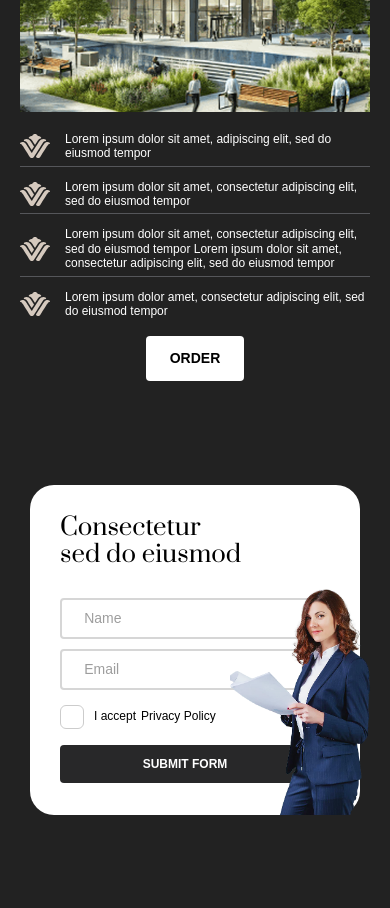
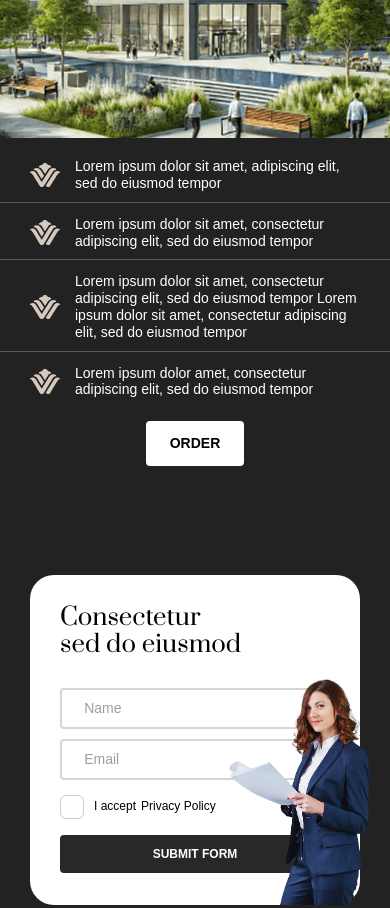
Before and after one commit to abdanila/MST_test, a plain HTML site: page index.html in a window 390 px wide. Shown: the part 1000-1908 px from the top of the page. Drawn offline with Linux system fonts and the light colour scheme.

Commit message:
моб.адаптация версия 2 до 320px стабильная

```diff
--- a/style.css
+++ b/style.css
@@ -966,9 +966,10 @@ a{
 }
 .banner__content__price__text {
   font-size: 16px;
+  gap: 8px;
 }
 .banner__content__price__num {
-  font-size: 22px;
+  font-size: 18px;
 }
 .banner__content__order {
   padding: 12px 32px;
@@ -979,7 +980,7 @@ a{
 }
 .banner-info__grid {
   display: grid;
-  grid-template-columns: 0fr 2fr 1fr;
+  grid-template-columns: 1fr;
   gap: 20px;
 }
 .banner__content__price {
@@ -1108,10 +1109,19 @@ a{
   overflow: hidden;
 }
 .form__content__grid {
-  grid-template-columns: 1fr 1fr;
+  grid-template-columns: 1fr;
 }
+.banner-info__container {
+  max-width: 1920px;
+  padding: 0px;
+  margin: 0 auto;
 }
-@media(max-width:544px){
+.banner-info__grid__items__list__li {
+  padding: 0px 30px 10px 30px;
+}
+.banner-info {
+  margin-top: 100px;
+}
   .logo-text {
     font-size: 24px;
     margin-right: 30px;
@@ -1132,15 +1142,9 @@ a{
 .header__banner {
   top: 0px;
 }
-.banner-info__grid__items__list__li__text {
-  font-size: 12px;
-}
 .banner-info__grid__items__list__li button {
   font-size: 14px;
   position: relative;
-}
-.banner-info__grid {
-  grid-template-columns: 0fr 1fr 1fr;
 }
 .form__content {
   height: 330px;
@@ -1160,7 +1164,7 @@ a{
 .form__input {
   padding: 7.88px 16.82px 7.88px 22.16px;
   font-size: 14px;
-  width: 268px;
+  width: 90%;
   background-color: #fff;
 }
 .form__input::placeholder {
@@ -1169,12 +1173,13 @@ a{
 .checkbox-label {
   font-size: 12px;
   background-color: #fff;
+  width: 90%;
 }
 .form-base button {
   padding: 10px 16.82px;
   font-size: 12px;
   margin-top: 16px;
-  width: 250px;
+  width: 90%;
 }
 .footer{
   position: relative;
@@ -1187,6 +1192,22 @@ a{
     position: absolute;
     bottom: 87px;
     display: flow-root;
+}
+.banner-info__grid__items-img{
+  width: 100%;
+}
+.banner-info__grid__items__list__li__text {
+  font-size: 14px;
+}
+.banner-info__grid__items:nth-child(n+3){
+  display: none;
+}
+.banner-info__grid__items__list__li button {
+  font-size: 14px;
+  width: max-content;
+}
+.banner-info__grid__items__list__li:nth-child(5){
+  justify-content: center;
 }
 }
 @media(max-width:450px){
@@ -1225,25 +1246,6 @@ a{
   padding: 12px 24px;
   font-size: 14px;
 }
-.banner-info__grid__items:nth-child(n+3){
-  display: none;
-}
-.banner-info__grid__items__list__li button {
-  font-size: 14px;
-  width: max-content;
-}
-.banner-info__grid__items__list__li:nth-child(5){
-  justify-content: center;
-}
-.banner-info__container {
-  max-width: 1920px;
-  padding: 0 20px;
-  margin: 0 auto;
-}
-.banner-info {
-  margin-top: 120px;
-}
-
 .footer__bottom__content__link {
     margin-right: 0px;
     position: absolute;
```
